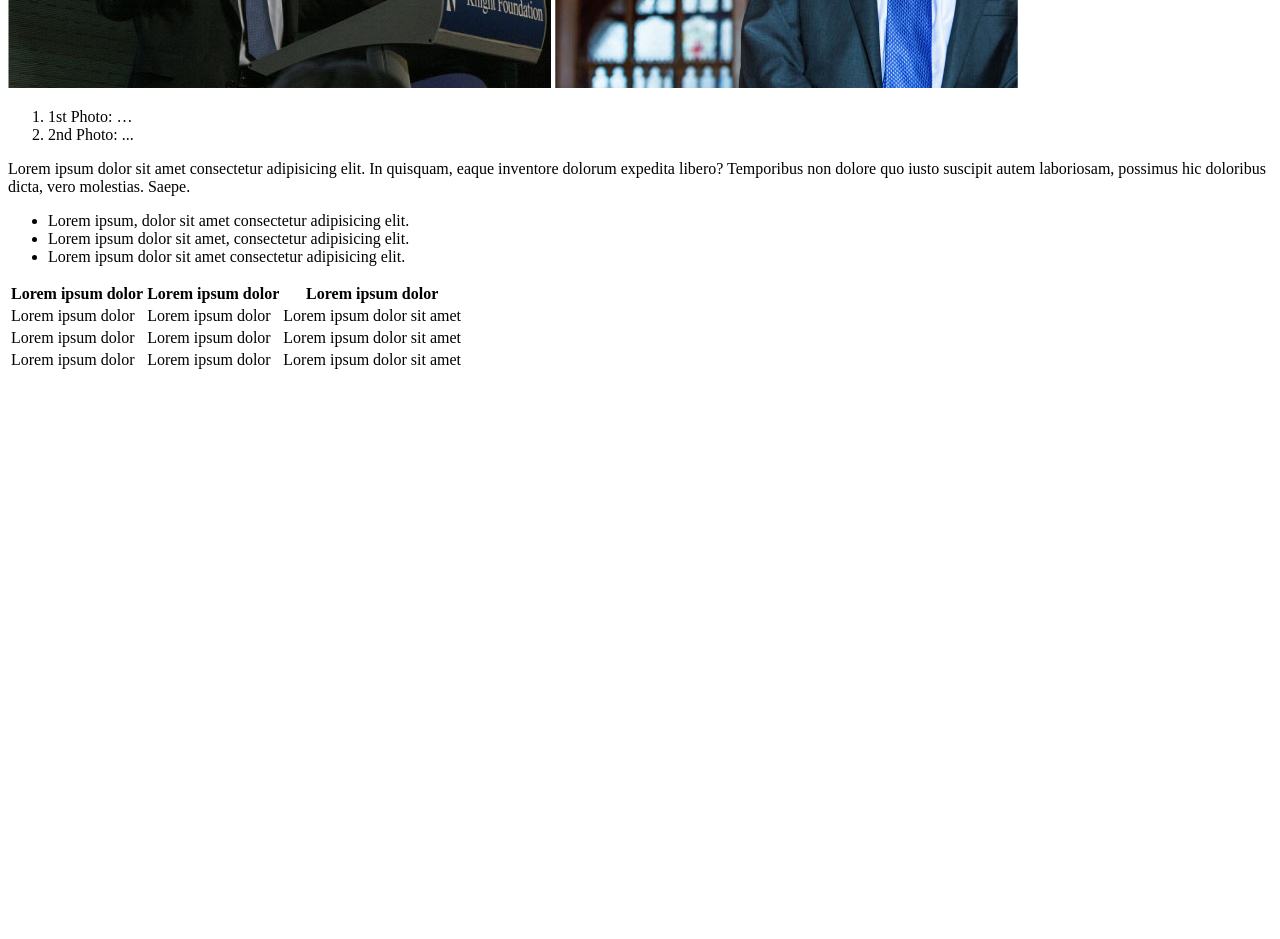
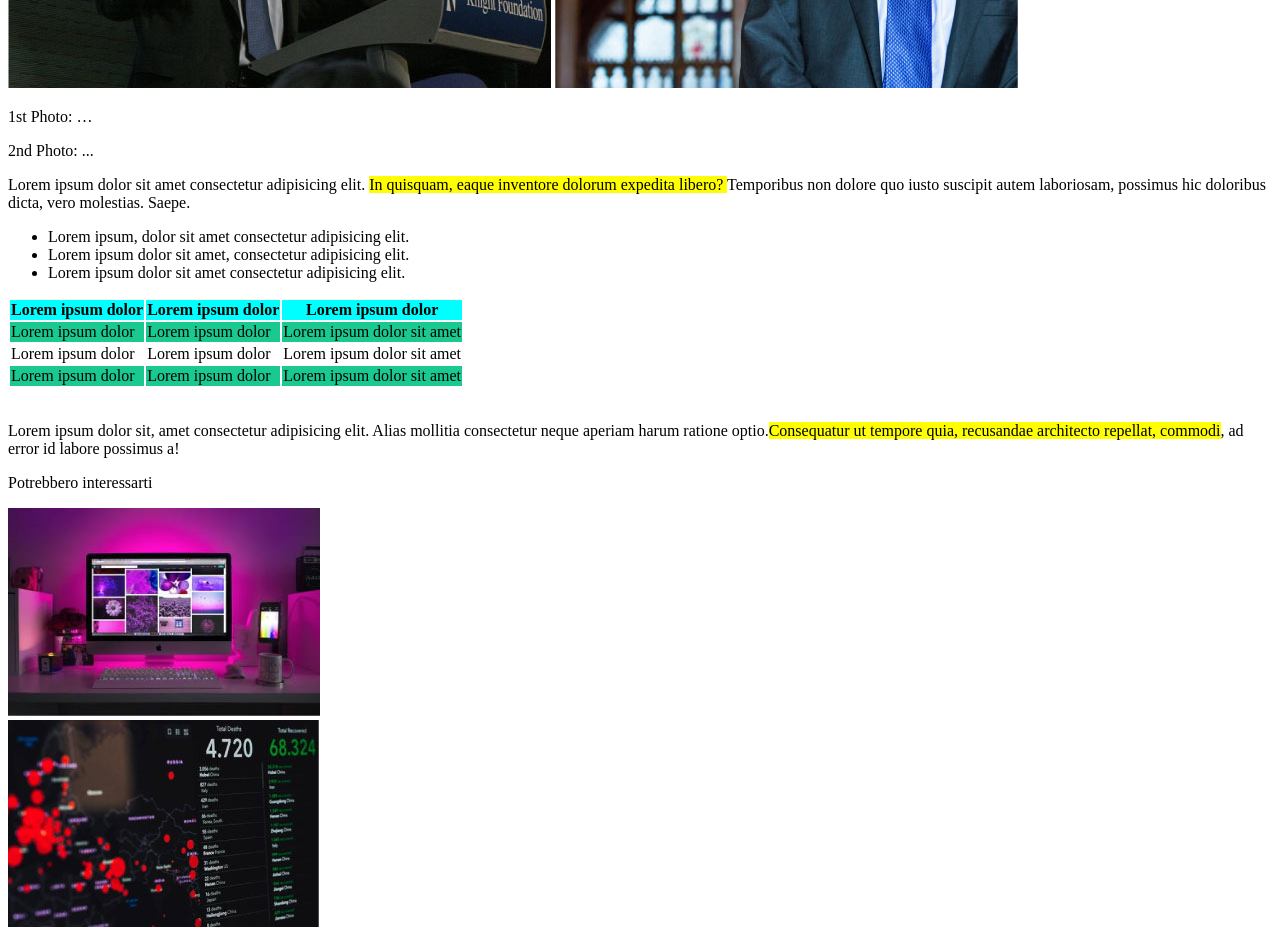
Before and after one commit to Giuseppe-Rizza/html-css-booleaner, a plain HTML site: page index.html in a window 1280 px wide. Shown: the part 580-1519 px from the top of the page. Before the commit the page ends 960 px from the top, so only its background shows below. Drawn offline with Linux system fonts and the light colour scheme.

Commit message:
Background color

```diff
--- a/css/style.css
+++ b/css/style.css
@@ -10,3 +10,21 @@ header {
     margin-top: 80px;
     margin-left: 20px;
 }
+
+/* body */
+
+.blue text {
+    text-decoration-color: aqua;
+}
+
+.head {
+    background-color: aqua;
+}
+
+.blueline {
+    background-color: rgb(26, 201, 143);
+}
+
+.evidenziato {
+    background-color: yellow;
+}
--- a/index.html
+++ b/index.html
@@ -16,20 +16,18 @@
      <!-- corpo -->
       <h1>Internet deve essere al servizio del "bene pubblico": il manifesto di Tim Berners-Lee</h1>
 
-      <p>Scritto da The Booleaner</p>
+      <p>Scritto da <span class="blue text">The Booleaner </span></p>
       <p>il 10/10/2020</p>
 
      <p>
         <img src="./img/tim-1.jpg" alt="TIM Berners-Lee">
       <img src="./img/tim-2.jpg" alt="TIM Berners-Lee">
     </p>
-    <ol>
-    <li>1st Photo: …</li>
-    <li>2nd Photo: ...</li>
-    </ol>
+    <p>1st Photo: …</p>
+    <p>2nd Photo: ...</p>
 
     <section>
-        Lorem ipsum dolor sit amet consectetur adipisicing elit. In quisquam, eaque inventore dolorum expedita libero? Temporibus non dolore quo iusto suscipit autem laboriosam, possimus hic doloribus dicta, vero molestias. Saepe.
+        Lorem ipsum dolor sit amet consectetur adipisicing elit. <span class="evidenziato"> In quisquam, eaque inventore dolorum expedita libero? </span> Temporibus non dolore quo iusto suscipit autem laboriosam, possimus hic doloribus dicta, vero molestias. Saepe.
     </section>
 
     <section>
@@ -43,7 +41,7 @@
     <section>
         <table>
             <thead>
-                <tr>
+                <tr class="head">
                     <th>Lorem ipsum dolor</th>
                     <th>Lorem ipsum dolor</th>
                     <th>Lorem ipsum dolor</th>
@@ -51,7 +49,7 @@
             </thead>
 
             <tbody>
-                <tr>
+                <tr class="blueline">
                     <td>Lorem ipsum dolor</td>
                     <td>Lorem ipsum dolor</td>
                     <td>Lorem ipsum dolor sit amet</td>
@@ -61,7 +59,7 @@
                     <td>Lorem ipsum dolor</td>
                     <td>Lorem ipsum dolor sit amet</td>
                 </tr>
-                <tr>
+                <tr class="blueline">
                     <td>Lorem ipsum dolor</td>
                     <td>Lorem ipsum dolor</td>
                     <td>Lorem ipsum dolor sit amet</td>
@@ -70,5 +68,22 @@
         </table>
     </section>
 
+<br>
+
+    <section>
+        <p>Lorem ipsum dolor sit, amet consectetur adipisicing elit. Alias mollitia consectetur neque aperiam harum ratione optio.<span class="evidenziato">Consequatur ut tempore quia, recusandae architecto repellat, commodi</span>, ad error id labore possimus a!</p>
+    </section>
+
 </body>
+
+<!-- footer -->
+
+<p>Potrebbero interessarti</p>
+
+<img src="./img/monitor.jpg" alt="Notebook">
+
+<br>
+
+<img src="./img/graph.jpg" alt="grafico">
+
 </html>
```
